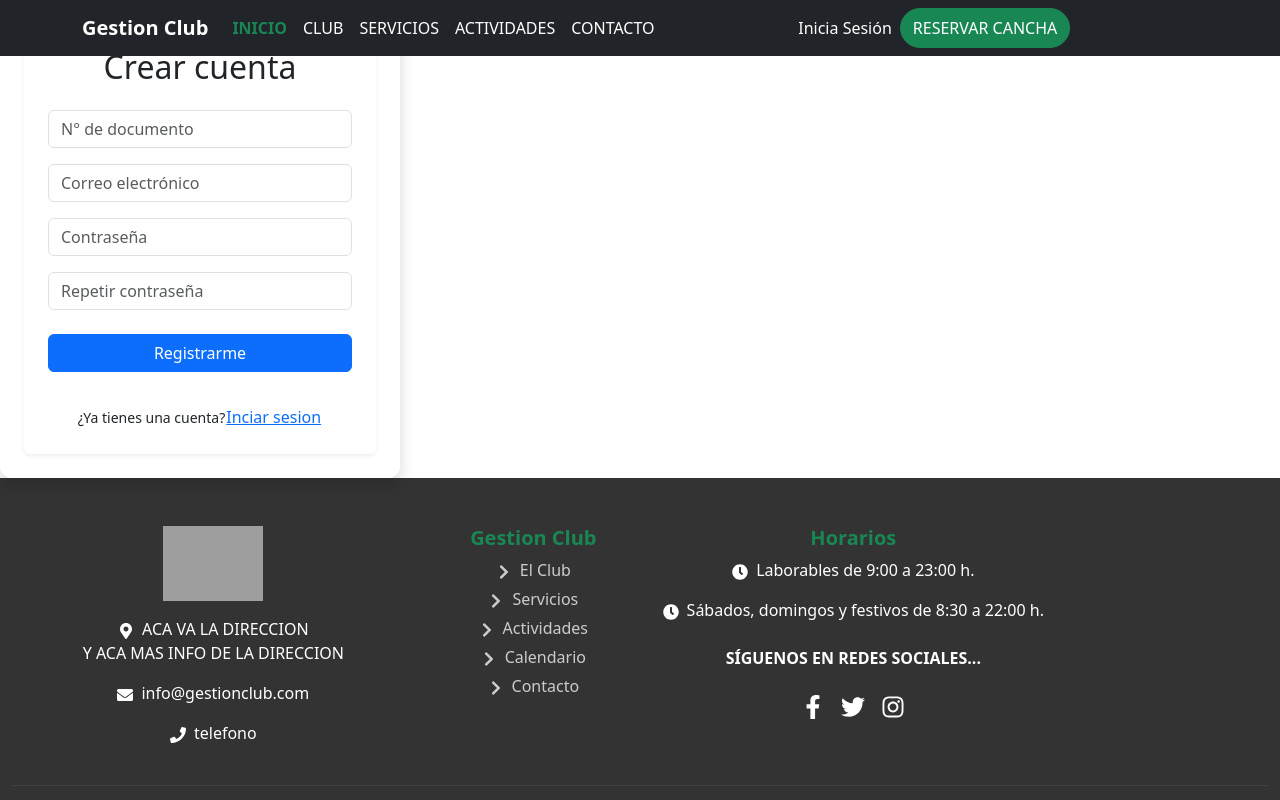
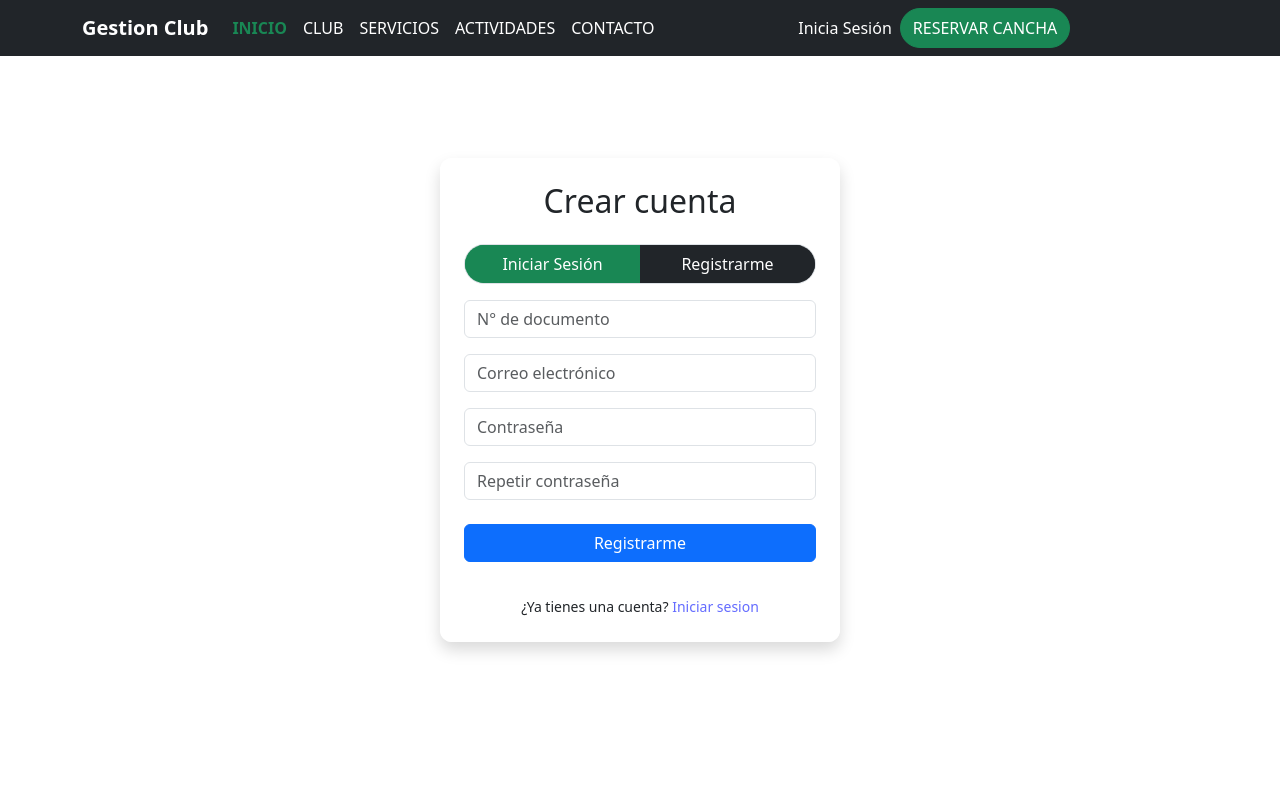
Before and after one commit to Juarba/Front-end-GestionClub, a React (Vite) app in the folder GestionClub/: page /register in a window 1280 px wide. Shown: the top 800 px of the page. Built offline with nearby package versions, Linux system fonts and the light colour scheme; grey boxes are pictures that could not be loaded.

Commit message:
Arregle problemas del register

```diff
--- a/GestionClub/src/components/registerPage/RegisterPage.jsx
+++ b/GestionClub/src/components/registerPage/RegisterPage.jsx
@@ -26,6 +26,10 @@ const RegisterPage = () => {
     setCurrentStep(prev => prev + 1);
   };
 
+  const backStep = () => {
+    setCurrentStep(prev => prev - 1);
+  };
+
   const renderStep = () => {
     switch (currentStep) {
       case 1:
@@ -42,6 +46,7 @@ const RegisterPage = () => {
             formData={formData}
             setFormData={setFormData}
             onNext={nextStep}
+            onBack={backStep}
           />
         )
       case 3:
@@ -50,6 +55,7 @@ const RegisterPage = () => {
             formData={formData}
             setFormData={setFormData}
             onNext={nextStep}
+            onBack={backStep}
           />
         )
       case 4:
--- a/GestionClub/src/components/registerPage/StepOne.jsx
+++ b/GestionClub/src/components/registerPage/StepOne.jsx
@@ -38,8 +38,13 @@ const StepOne = ({ formData, setFormData, onNext }) => {
 
     return (
         <div className="step-one-container">
-            <div className="form-box p-4 rounded shadow-sm bg-white">
+            <div className="step-one-form-container">
                 <h2 className="mb-4 text-center">Crear cuenta</h2>
+
+                <div className="register-toggle">
+                    <Button variant="success" onClick={handleToLogin} className="register-toggle-button text-white">Iniciar Sesión</Button>
+                    <Button variant="dark"  className="register-toggle-button">Registrarme</Button>
+                </div>
 
                 <Form.Group className="mb-3">
                     <Form.Control
@@ -87,8 +92,7 @@ const StepOne = ({ formData, setFormData, onNext }) => {
 
                 <div className="login-prompt">
                     <small>
-                        ¿Ya tienes una cuenta?
-                        <Link to="/login" className="btn btn-link p-0 align-baseline">Inciar sesion</Link>
+                        ¿Ya tienes una cuenta? <a href="#" onClick={handleToLogin}>Iniciar sesion</a>
                     </small>
                 </div>
             </div>
--- a/GestionClub/src/components/registerPage/StepThree.jsx
+++ b/GestionClub/src/components/registerPage/StepThree.jsx
@@ -2,7 +2,7 @@ import React from "react";
 import { Form, Button } from "react-bootstrap";
 import "./registerCss/StepThree.css";
 
-const StepThree = ({ formData, setFormData, onNext }) => {
+const StepThree = ({ formData, setFormData, onNext, onBack }) => {
     const handleChange = (e) => {
         setFormData({
             ...formData,
@@ -27,9 +27,13 @@ const StepThree = ({ formData, setFormData, onNext }) => {
         onNext();
     };
 
+    const handleBack = () => {
+        onBack();
+    };
+
     return (
-        <div className="step-three-container d-flex justify-content-center">
-            <div className="form-box p-4 rounded shadow-sm bg-white" style={{ maxWidth: "600px", width: "100%" }}>
+        <div className="step-three-container">
+            <div className="step-three-form-container">
                 <h2 className="mb-4 text-center">Datos personales</h2>
 
                 <Form.Group className="mb-3">
@@ -104,9 +108,16 @@ const StepThree = ({ formData, setFormData, onNext }) => {
                     />
                 </Form.Group>
 
+
+                <div className="d-flex justify-content-between gap-2">
+                <Button variant="outline-secondary" className="button-back-custom" onClick={handleBack}>
+                    ←
+                </Button>
+
                 <Button variant="primary" className="w-100" onClick={handleNext}>
                     Guardar
                 </Button>
+                </div>
             </div>
         </div>
     );
--- a/GestionClub/src/components/registerPage/StepTwo.jsx
+++ b/GestionClub/src/components/registerPage/StepTwo.jsx
@@ -2,7 +2,7 @@ import React from "react";
 import { Button, Form } from "react-bootstrap";
 import "./registerCss/StepTwo.css";
 
-const StepTwo = ({ formData, setFormData, onNext }) => {
+const StepTwo = ({ formData, setFormData, onNext, onBack }) => {
     const handleChange = (e) => {
         setFormData({
             ...formData,
@@ -21,9 +21,13 @@ const StepTwo = ({ formData, setFormData, onNext }) => {
         onNext();
     };
 
+    const handleBack = () => {
+        onBack();
+    };
+
     return (
-        <div className="step-two-container d-flex justify-content-center">
-            <div className="form-box p-4 rounded shadow-sm bg-white" style={{ maxWidth: "500px", width: "100%" }}>
+        <div className="step-two-container">
+            <div className="step-two-form-container">
                 <h2 className="mb-4 text-center">Datos de usuario</h2>
 
                 <Form.Group className="mb-3">
@@ -46,9 +50,15 @@ const StepTwo = ({ formData, setFormData, onNext }) => {
                     />
                 </Form.Group>
 
+                <div className="d-flex justify-content-between gap-2">
+                <Button variant="outline-secondary" className="button-back-custom" onClick={handleBack}>
+                    ←
+                </Button>
+
                 <Button variant="primary" className="w-100" onClick={handleNext}>
                     Siguiente
                 </Button>
+                </div>
             </div>
         </div>
     );
--- a/GestionClub/src/components/registerPage/registerCss/StepOne.css
+++ b/GestionClub/src/components/registerPage/registerCss/StepOne.css
@@ -1,4 +1,13 @@
 .step-one-container {
+    min-height: 100vh;
+    background-size: cover;
+    background-position: center;
+    display: flex;
+    justify-content: center;
+    align-items: center;
+}
+
+.step-one-form-container {
     background: rgba(255, 255, 255, 0.9);
     width: 100%;
     max-width: 400px;
@@ -7,6 +16,21 @@
     box-shadow: 0 0.5rem 1rem rgba(0, 0, 0, 0.15);
 }
 
+.register-toggle {
+    display: flex;
+    justify-content: space-between;
+    margin-bottom: 1rem;
+    border-radius: 50px;
+    overflow: hidden;
+    border: 1px solid #dee2e6;
+    background-color: #e9ecef;
+}
+
+.register-toggle-button {
+    border-radius: 0;
+    width: 50%;
+}
+
 .login-prompt {
     text-align: center;
     margin-top: 1rem;
--- a/GestionClub/src/components/registerPage/registerCss/StepThree.css
+++ b/GestionClub/src/components/registerPage/registerCss/StepThree.css
@@ -1,4 +1,13 @@
 .step-three-container {
+    min-height: 100vh;
+    background-size: cover;
+    background-position: center;
+    display: flex;
+    justify-content: center;
+    align-items: center;
+}
+
+.step-three-form-container {
     background: rgba(255, 255, 255, 0.9);
     width: 100%;
     max-width: 400px;
@@ -6,3 +15,17 @@
     border-radius: 0.75rem;
     box-shadow: 0 0.5rem 1rem rgba(0, 0, 0, 0.15);
 }
+
+.button-back-custom {
+    background-color: #f0f0f0;
+    color: #333;
+    border: 1px solid #ccc;
+    font-weight: 500;
+    transition: all 0.3s ease;
+}
+
+.button-back-custom:hover {
+    background-color: #e2e2e2;
+    color: #000;
+    border-color: #aaa;
+}
--- a/GestionClub/src/components/registerPage/registerCss/StepTwo.css
+++ b/GestionClub/src/components/registerPage/registerCss/StepTwo.css
@@ -1,4 +1,13 @@
 .step-two-container {
+    min-height: 100vh;
+    background-size: cover;
+    background-position: center;
+    display: flex;
+    justify-content: center;
+    align-items: center;
+}
+
+.step-two-form-container {
     background: rgba(255, 255, 255, 0.9);
     width: 100%;
     max-width: 400px;
@@ -6,3 +15,17 @@
     border-radius: 0.75rem;
     box-shadow: 0 0.5rem 1rem rgba(0, 0, 0, 0.15);
 }
+
+.button-back-custom {
+    background-color: #f0f0f0;
+    color: #333;
+    border: 1px solid #ccc;
+    font-weight: 500;
+    transition: all 0.3s ease;
+}
+
+.button-back-custom:hover {
+    background-color: #e2e2e2;
+    color: #000;
+    border-color: #aaa;
+}
```
